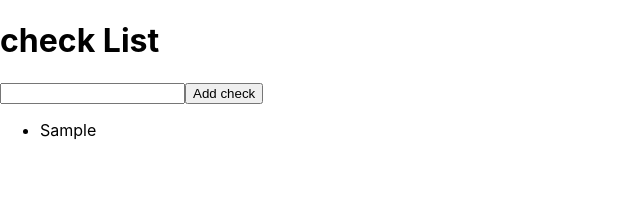
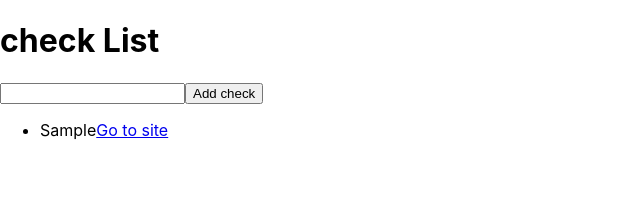
Before and after one commit to tjdls111/animation, a React (Create React App) app in the folder my-app/: page / in a window 1280 px wide. Both pictures are taken after typing "Sample" into the empty fields and a click on the button "Add check". Shown: the top 210 px of the page, without its empty margins (0-640 px from the left). Built offline with nearby package versions, Linux system fonts and the light colour scheme.

Commit message:
code review 반영, 리스트에 url 추가

```diff
--- a/my-app/src/pages/checkList.tsx
+++ b/my-app/src/pages/checkList.tsx
@@ -1,7 +1,7 @@
 import React, { useState } from 'react';
 import { checkItem } from '../types/check';
 const CheckList= () => {
-  const [checks, setchecks] = useState<Array<checkItem>|null>(null);
+  const [checks, setchecks] = useState<Array<checkItem>|[]>([]);
   const [inputValue, setInputValue] = useState<string>('');
 
   function handleInputChange(event:any) {
@@ -15,14 +15,9 @@ const CheckList= () => {
       id: Date.now(),
       title: inputValue,
       isChecked:false,
-      url:'dummy url'
+      url:'https://www.google.co.kr/'
     };
-    if (checks){
-      setchecks([...checks, newCheckItem]);
-    }
-    else{
-      setchecks([ newCheckItem]);
-    }
+    setchecks([...checks, newCheckItem]);
 
     setInputValue('');
   }
@@ -36,7 +31,9 @@ const CheckList= () => {
       </form>
       <ul>
         {checks &&checks.map((check:checkItem) => (
-          <li key={check.id}>{check.title}</li>
+          <li key={check.id}>{check.title}
+            <a href={check.url} target="_blank" rel="noreferrer">Go to site</a>
+          </li>
         ))}
       </ul>
     </div>
```
Also changed, not shown: my-app/src/types/check.ts (line endings or trailing spaces).
